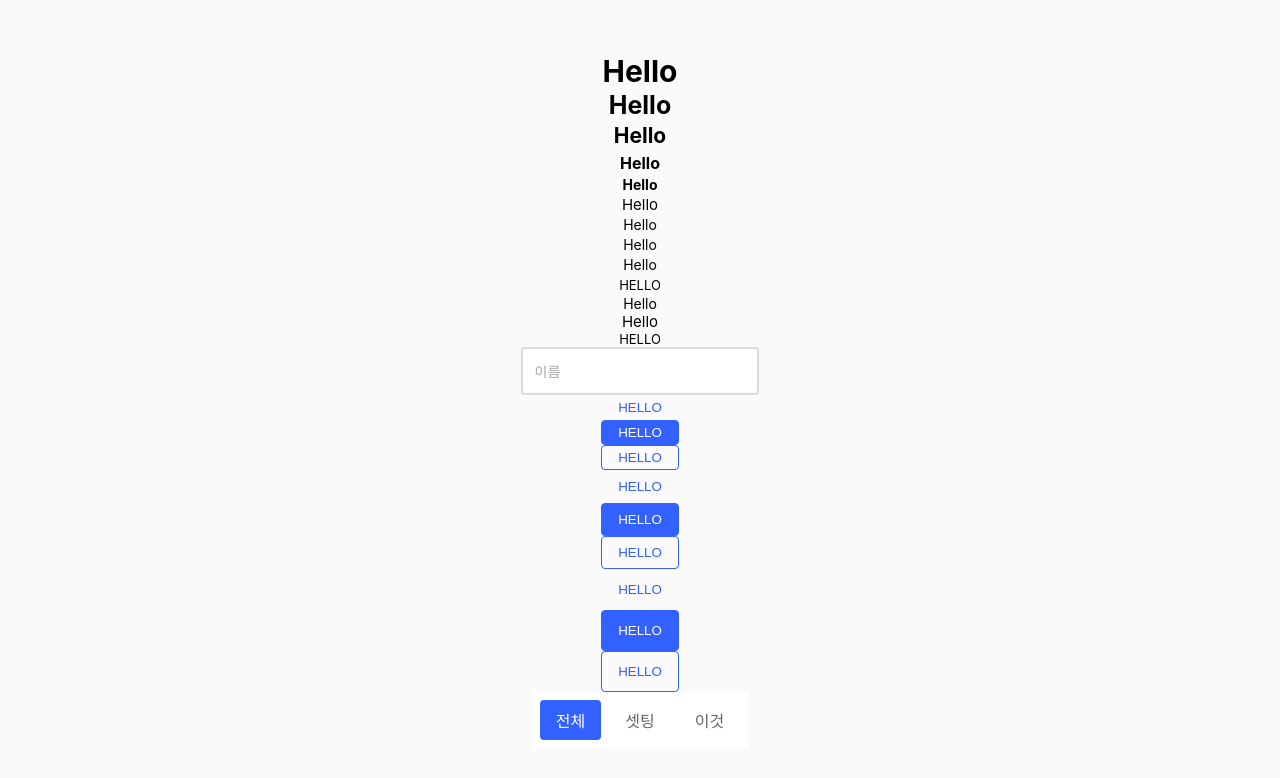
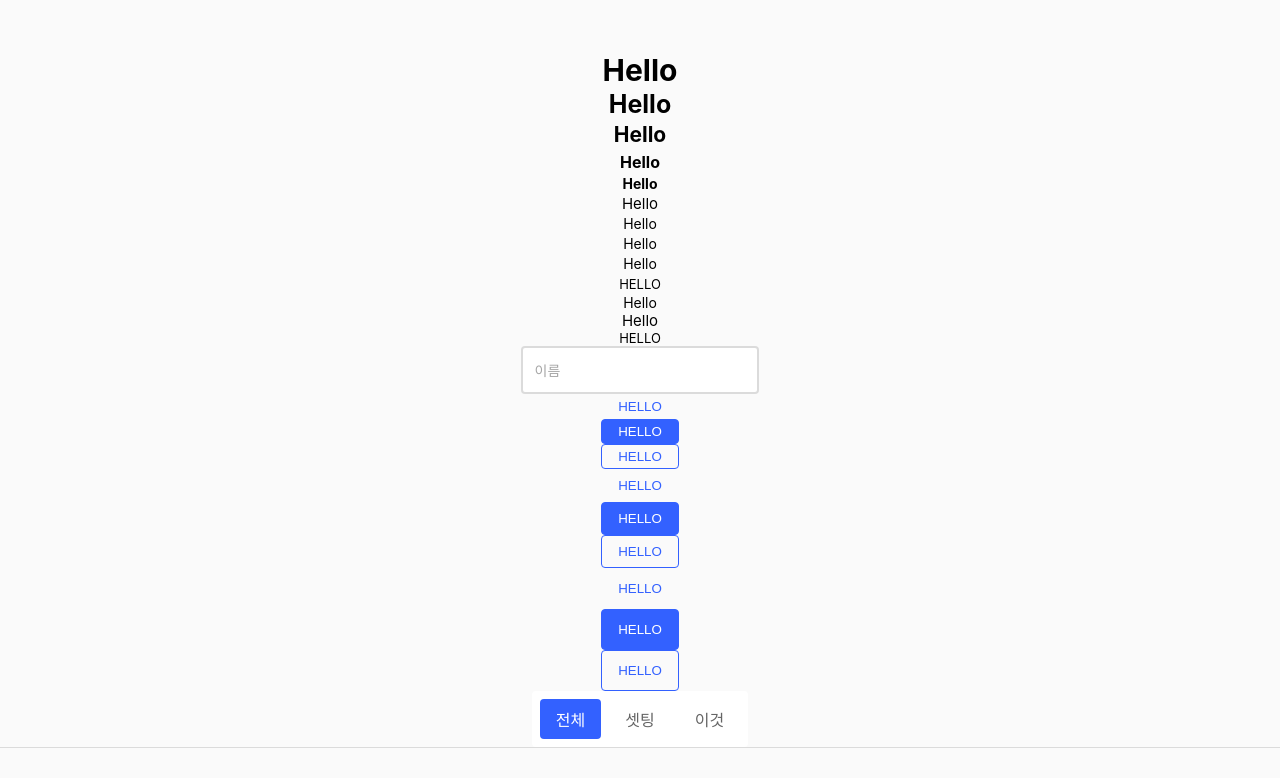
Before and after one commit to artvelop/design-system, a React (Create React App) app: page / in a window 1280 px wide. Shown: the top 778 px of the page. Built offline with nearby package versions, Linux system fonts and the light colour scheme.

Commit message:
feat: Divider 화면에 예시 ui-컴포넌트 노출 되도록 추가합니다

```diff
--- a/src/pages/Main.tsx
+++ b/src/pages/Main.tsx
@@ -7,6 +7,7 @@ import { useState } from 'react';
 import { Button } from '@components/ui/button/Button';
 import { TabCompound } from '@components/ui/tab/TabCompound';
 import { Tooltip } from '@components/ui/tooltip/Tooltip';
+import { Divider } from '@components/ui/divider/Divider';
 
 type MainTabType = 'all' | 'set' | 'this';
 
@@ -75,6 +76,7 @@ export const Main = () => {
           </TabCompound.Container>
         </TabCompound>
       </Tooltip>
+      <Divider />
     </Container>
   );
 };
```
